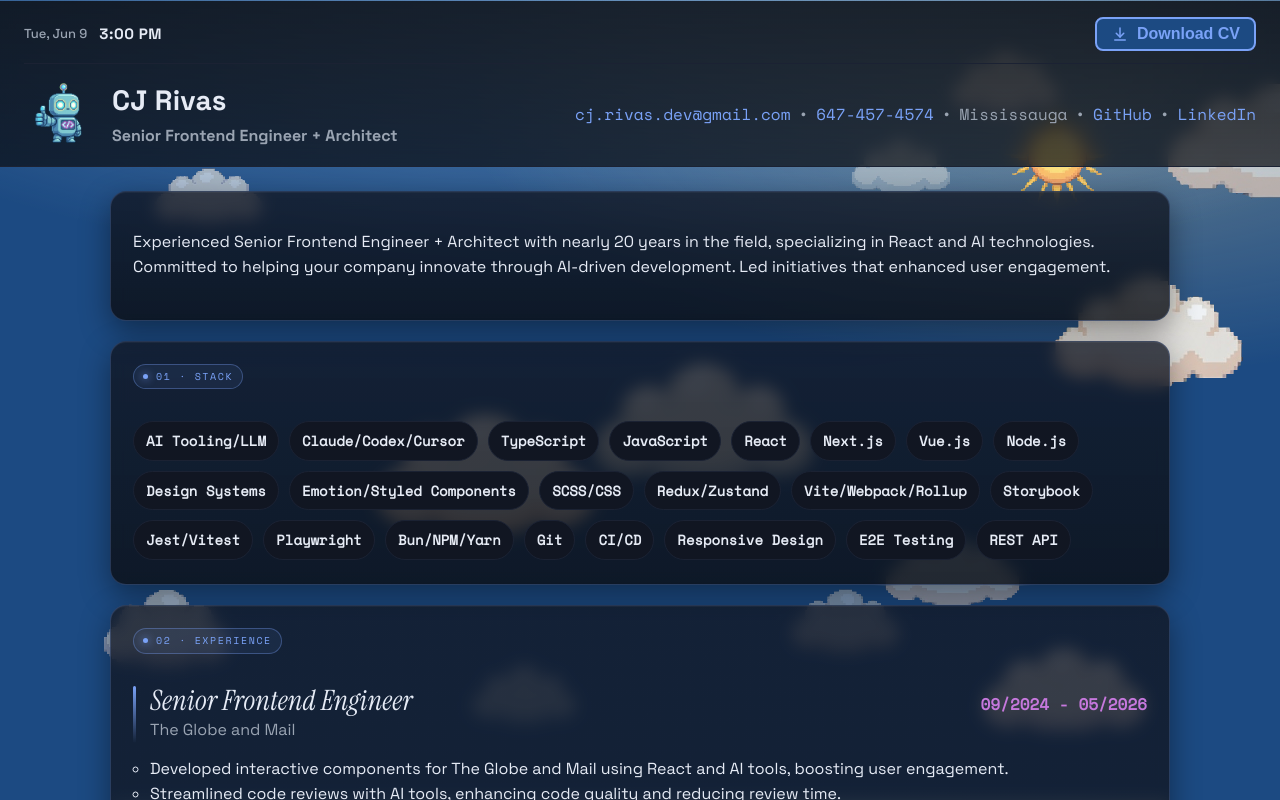
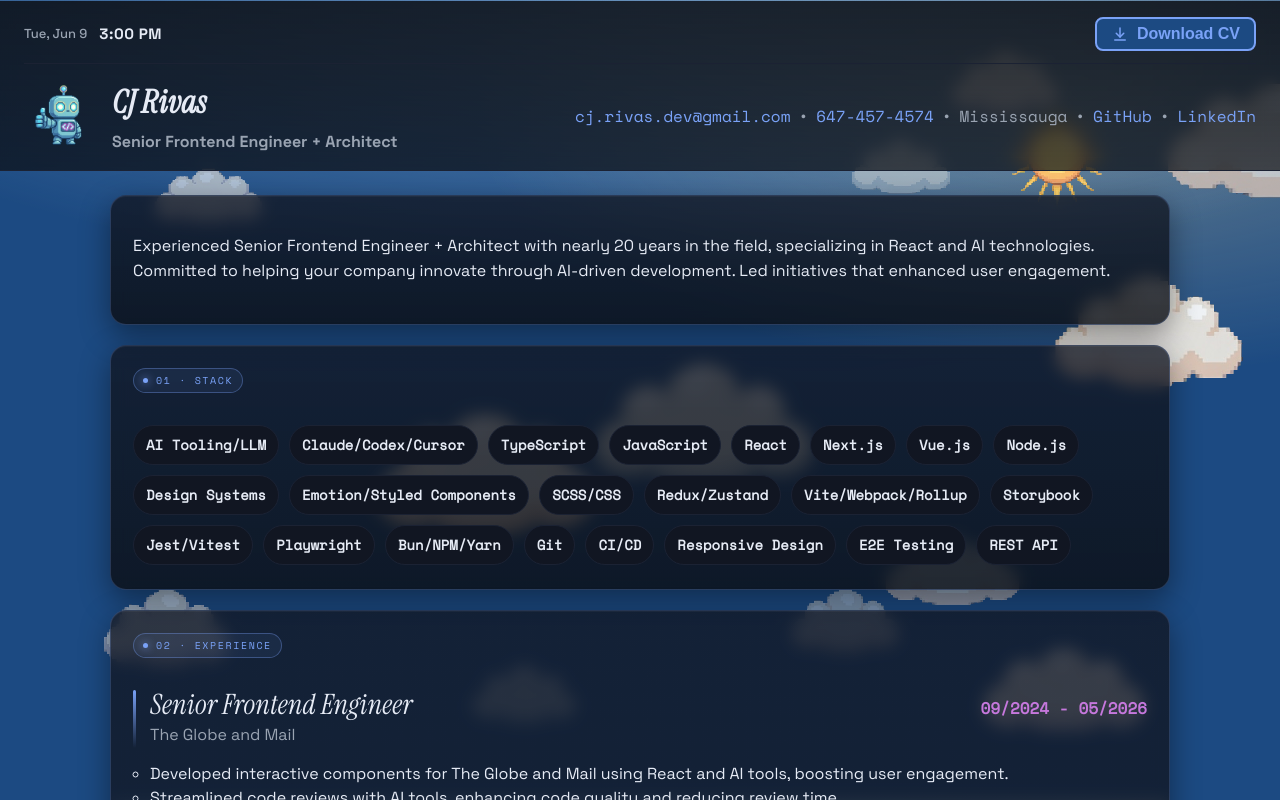
Before and after one commit to codebend3r/codebender-portfolio, a React (Vite) app: page / in a window 1280 px wide. Shown: the top 800 px of the page. Built offline with nearby package versions, Linux system fonts and the light colour scheme; no server answers.

Commit message:
CJR: bump header `h1` sizes and switch to `--font-role`
- raise `--header-h1-size` across all `bar` breakpoints in `AppHeader.module.css`
- swap `.brand h1` font from `--font-display` to `--font-role`, weight `700` to `800`

```diff
--- a/src/components/AppHeader.module.css
+++ b/src/components/AppHeader.module.css
@@ -21,7 +21,7 @@
   backdrop-filter: blur(8px);
   -webkit-backdrop-filter: blur(8px);
   border-bottom: 1px solid var(--border);
-  --header-h1-size: 28px;
+  --header-h1-size: 32px;
   --header-logo-size: 72px;
   --header-brand-gap: 16px;
   --header-meta-size: 16px;
@@ -51,7 +51,7 @@
 }
 
 .bar[data-stuck="true"] {
-  --header-h1-size: 20px;
+  --header-h1-size: 24px;
   --header-logo-size: 48px;
   --header-brand-gap: 10px;
   --header-meta-size: 13px;
@@ -102,7 +102,7 @@
 
 @media (max-width: 700px) {
   .bar {
-    --header-h1-size: 22px;
+    --header-h1-size: 26px;
     --header-logo-size: 56px;
     --header-brand-gap: 12px;
     --header-meta-size: 13px;
@@ -110,7 +110,7 @@
   }
 
   .bar[data-stuck="true"] {
-    --header-h1-size: 18px;
+    --header-h1-size: 22px;
     --header-logo-size: 40px;
     --header-brand-gap: 8px;
     --header-meta-size: 12px;
@@ -140,7 +140,7 @@
 
 @media (max-width: 420px) {
   .bar {
-    --header-h1-size: 20px;
+    --header-h1-size: 24px;
     --header-logo-size: 48px;
   }
 }
--- a/src/components/Header.module.css
+++ b/src/components/Header.module.css
@@ -13,10 +13,10 @@
 }
 
 .brand h1 {
-  font-family: var(--font-display);
+  font-family: var(--font-role);
   font-size: var(--header-h1-size, 28px);
   margin: 0;
-  font-weight: 700;
+  font-weight: 800;
   letter-spacing: 0.2px;
   transition: font-size 0.25s ease;
 }
```
